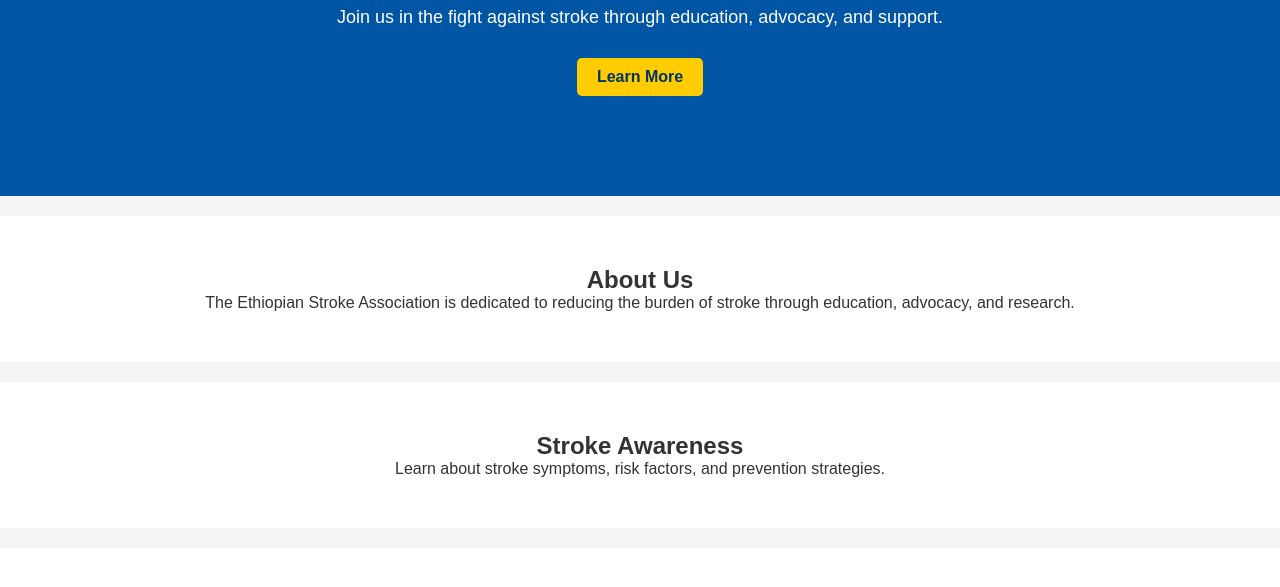
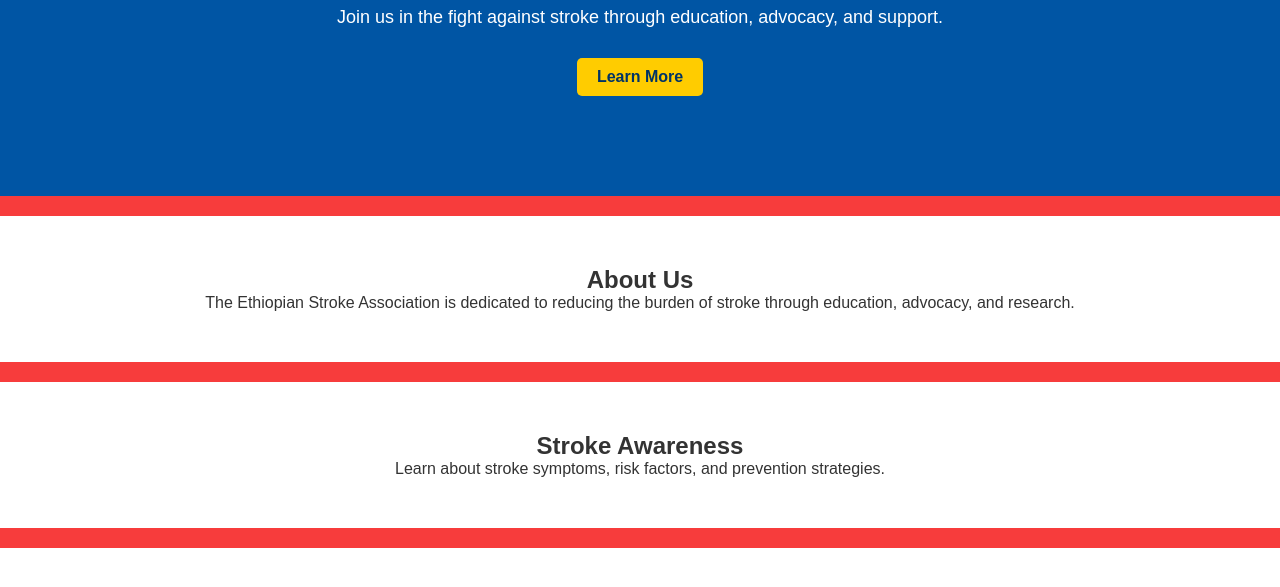
Before and after one commit to Ashenafi-Bancha/ESA, a plain HTML site: page index.html in a window 1280 px wide. Shown: the part 213-800 px from the top of the page. Drawn offline with Linux system fonts and the light colour scheme.

Commit message:
change background color of body

```diff
--- a/styles.css
+++ b/styles.css
@@ -5,7 +5,7 @@
   font-family: Arial, sans-serif;
 }
 body {
-  background-color: #f4f4f4;
+  background-color: rgb(247,60,60);
   color: #333;
 }
 header {
```
